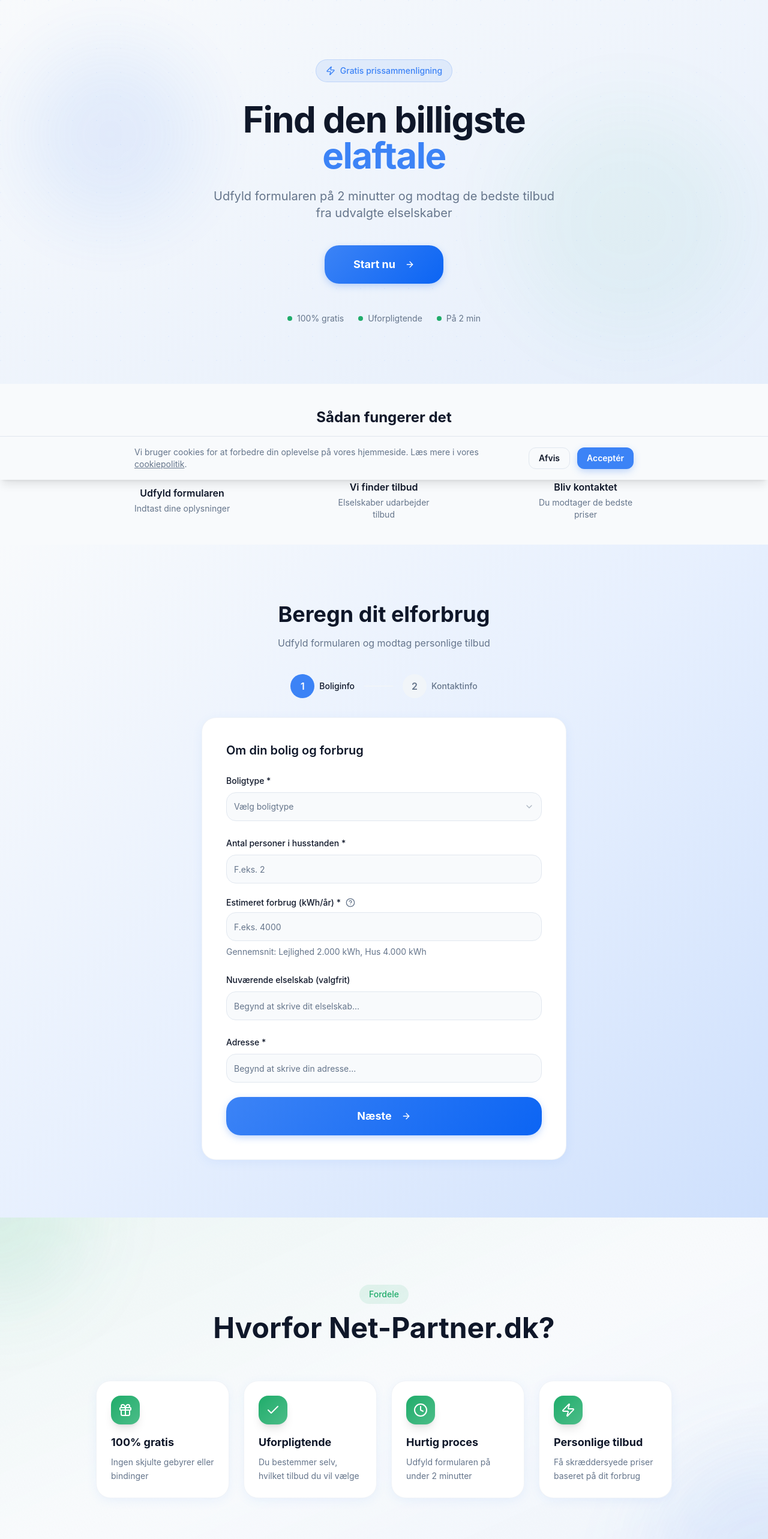
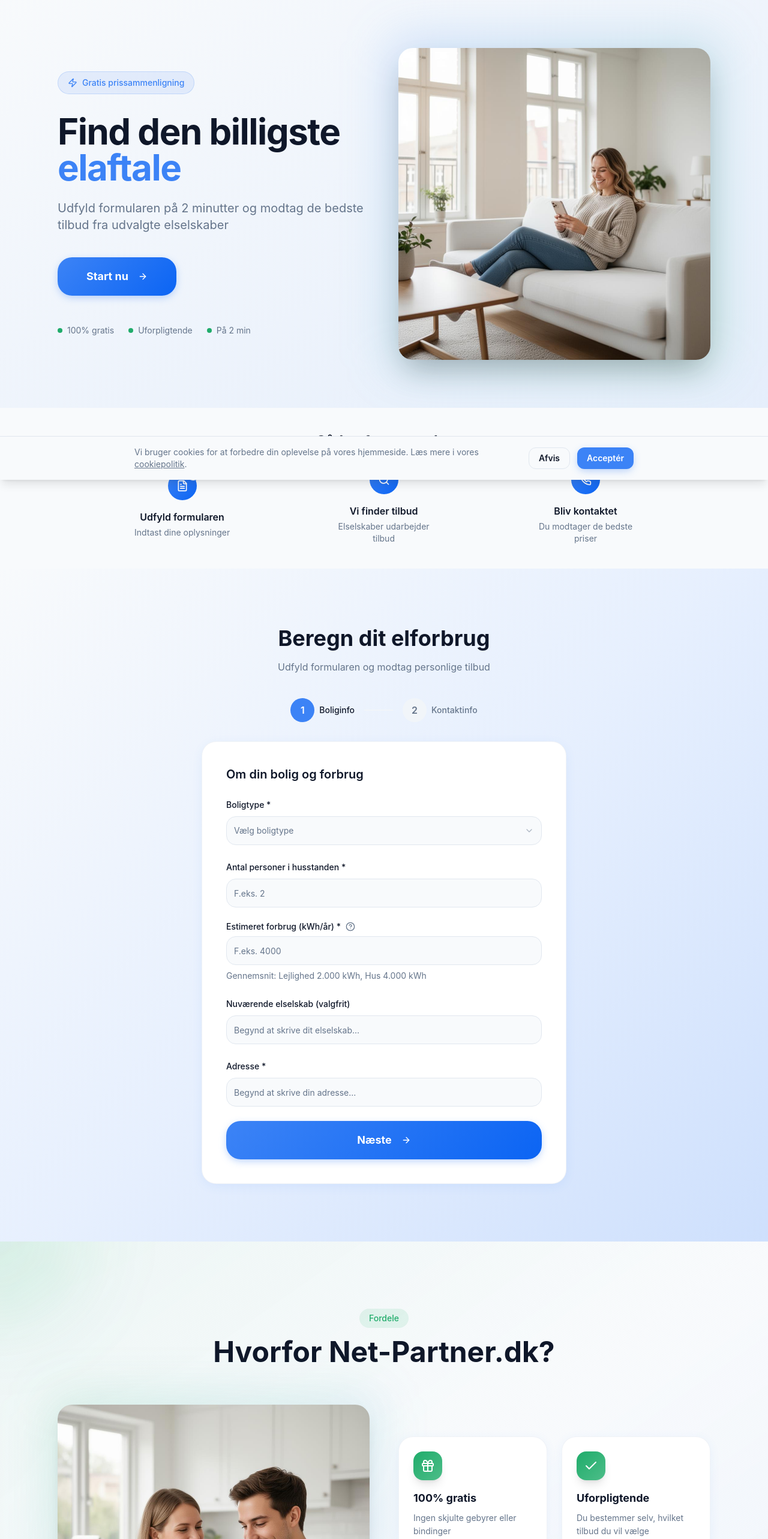
Before and after one commit to Aminrz123/el-tilbudsfinder-nu, a React (Vite) app: page / in a window 1280 px wide. Shown: the top 2566 px of the page at 60% size. Built offline with nearby package versions, Linux system fonts and the light colour scheme; the HTML template or start-up script is replaced by a standard one.

Commit message:
Add background images

```diff
--- a/src/components/BenefitsSection.tsx
+++ b/src/components/BenefitsSection.tsx
@@ -1,4 +1,5 @@
 import { Check, Zap, Clock, Gift } from "lucide-react";
+import benefitsImage from "@/assets/benefits-people.jpg";
 
 const benefits = [
   {
@@ -26,11 +27,10 @@ const benefits = [
 const BenefitsSection = () => {
   return (
     <section className="py-20 md:py-28 px-4 bg-gradient-to-br from-accent/5 via-background to-primary/5 relative overflow-hidden">
-      {/* Decorative elements */}
       <div className="absolute top-0 left-0 w-72 h-72 bg-accent/10 rounded-full blur-3xl -translate-x-1/2 -translate-y-1/2" />
       <div className="absolute bottom-0 right-0 w-96 h-96 bg-primary/10 rounded-full blur-3xl translate-x-1/2 translate-y-1/2" />
 
-      <div className="container max-w-5xl relative z-10">
+      <div className="container max-w-6xl relative z-10">
         <div className="text-center mb-16">
           <span className="inline-block px-4 py-1.5 rounded-full bg-accent/10 text-accent text-sm font-medium mb-4">
             Fordele
@@ -40,7 +40,24 @@ const BenefitsSection = () => {
           </h2>
         </div>
 
-        <div className="grid sm:grid-cols-2 lg:grid-cols-4 gap-6">
+        <div className="grid lg:grid-cols-2 gap-12 items-center">
+          {/* Image */}
+          <div className="order-2 lg:order-1">
+            <div className="relative">
+              <div className="absolute -inset-4 bg-gradient-to-br from-accent/15 to-primary/15 rounded-3xl blur-2xl" />
+              <img
+                src={benefitsImage}
+                alt="Par sammenligner elpriser på tablet"
+                width={1280}
+                height={720}
+                loading="lazy"
+                className="relative rounded-2xl shadow-xl object-cover w-full"
+              />
+            </div>
+          </div>
+
+          {/* Benefits grid */}
+          <div className="order-1 lg:order-2 grid sm:grid-cols-2 gap-6">
             {benefits.map((benefit, index) => (
               <div
                 key={benefit.title}
@@ -63,6 +80,7 @@ const BenefitsSection = () => {
             ))}
           </div>
         </div>
+      </div>
     </section>
   );
 };
--- a/src/components/HeroSection.tsx
+++ b/src/components/HeroSection.tsx
@@ -1,5 +1,6 @@
 import { Zap, ArrowRight } from "lucide-react";
 import { Button } from "@/components/ui/button";
+import heroImage from "@/assets/hero-person.jpg";
 
 const HeroSection = () => {
   const scrollToForm = () => {
@@ -7,16 +8,14 @@ const HeroSection = () => {
   };
 
   return (
-    <section className="relative min-h-[80vh] flex items-center justify-center px-4 py-20 overflow-hidden">
-      {/* Background with gradient and subtle pattern */}
+    <section className="relative min-h-[80vh] flex items-center px-4 py-20 overflow-hidden">
+      {/* Background with gradient */}
       <div className="absolute inset-0 bg-gradient-to-br from-background via-primary/5 to-primary/10" />
-      <div className="absolute inset-0 opacity-30" style={{ backgroundImage: 'radial-gradient(circle at 1px 1px, hsl(var(--primary) / 0.15) 1px, transparent 0)', backgroundSize: '40px 40px' }} />
 
-      {/* Floating elements */}
-      <div className="absolute top-20 left-10 w-72 h-72 bg-primary/10 rounded-full blur-3xl animate-pulse" />
-      <div className="absolute bottom-20 right-10 w-96 h-96 bg-accent/10 rounded-full blur-3xl animate-pulse" style={{ animationDelay: '1s' }} />
-
-      <div className="container max-w-3xl text-center relative z-10">
+      <div className="container max-w-6xl relative z-10">
+        <div className="grid lg:grid-cols-2 gap-12 items-center">
+          {/* Text content */}
+          <div className="text-center lg:text-left">
             {/* Badge */}
             <div className="inline-flex items-center gap-2 px-4 py-2 rounded-full bg-primary/10 border border-primary/20 mb-8 animate-fade-up">
               <Zap className="w-4 h-4 text-primary" />
@@ -30,7 +29,7 @@ const HeroSection = () => {
             </h1>
 
             {/* Subtitle */}
-        <p className="text-lg md:text-xl text-muted-foreground max-w-xl mx-auto mb-10 animate-fade-up" style={{ animationDelay: "0.2s" }}>
+            <p className="text-lg md:text-xl text-muted-foreground max-w-xl mx-auto lg:mx-0 mb-10 animate-fade-up" style={{ animationDelay: "0.2s" }}>
               Udfyld formularen på 2 minutter og modtag de bedste tilbud fra udvalgte elselskaber
             </p>
 
@@ -48,7 +47,7 @@ const HeroSection = () => {
             </div>
 
             {/* Trust indicators */}
-        <div className="flex items-center justify-center gap-6 mt-12 text-sm text-muted-foreground animate-fade-up" style={{ animationDelay: "0.4s" }}>
+            <div className="flex items-center justify-center lg:justify-start gap-6 mt-12 text-sm text-muted-foreground animate-fade-up" style={{ animationDelay: "0.4s" }}>
               <div className="flex items-center gap-2">
                 <div className="w-2 h-2 rounded-full bg-accent" />
                 <span>100% gratis</span>
@@ -63,6 +62,22 @@ const HeroSection = () => {
               </div>
             </div>
           </div>
+
+          {/* Hero image */}
+          <div className="hidden lg:block animate-fade-up" style={{ animationDelay: "0.3s" }}>
+            <div className="relative">
+              <div className="absolute -inset-4 bg-gradient-to-br from-primary/20 to-accent/20 rounded-3xl blur-2xl" />
+              <img
+                src={heroImage}
+                alt="Kvinde finder den bedste elaftale på sin telefon"
+                width={1280}
+                height={960}
+                className="relative rounded-2xl shadow-2xl object-cover w-full"
+              />
+            </div>
+          </div>
+        </div>
+      </div>
     </section>
   );
 };
```
Lines whose indentation alone changed are shown as unchanged.
